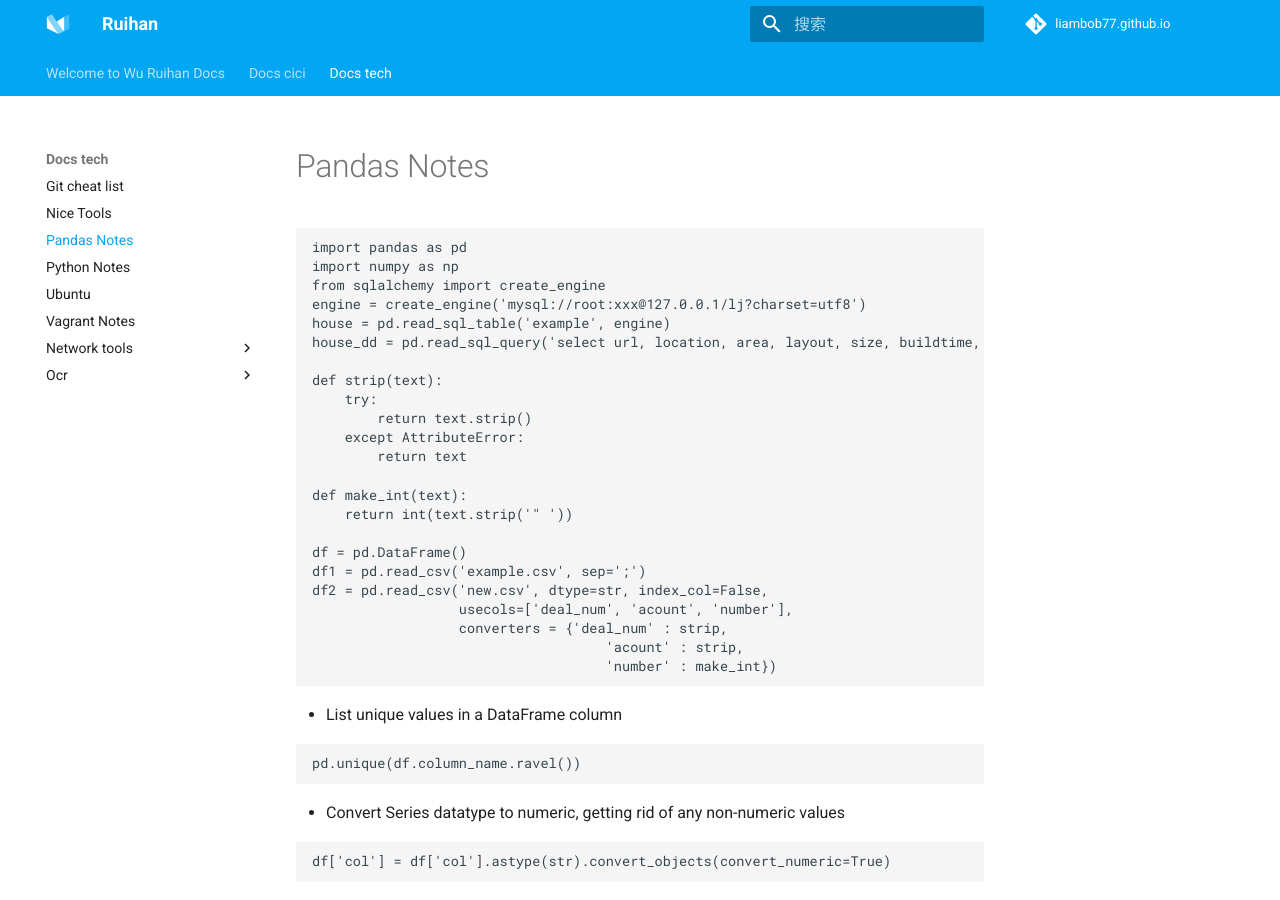
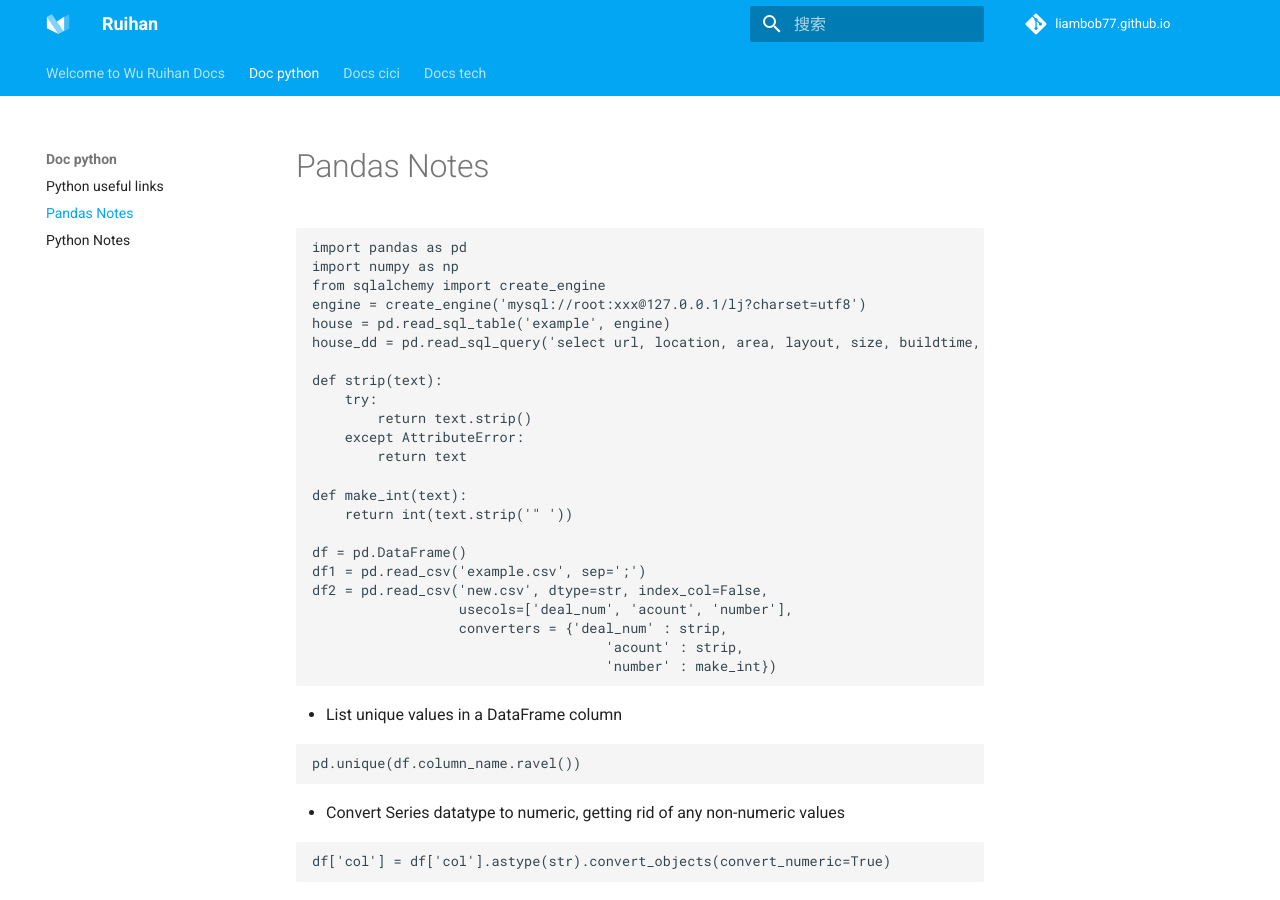
Before and after one commit to liambob77/ruihan.tech, an MkDocs documentation site: the page built from docs/doc_python/pandas.md, in a window 1280 px wide and 900 px high. Built offline with MkDocs 1.6.1 and Material for MkDocs 9.7.7, drawn with Linux system fonts in a browser that asks for light colours; comment, search, counter and statistics services are not loaded.

Commit message:
add doc_python

```diff
--- /dev/null
+++ b/docs/doc_python/index.md
@@ -0,0 +1,3 @@
+# Python useful links
+
+[python3 官方文档](https://docs.python.org/zh-cn/3/)
```
Also changed, not shown: docs/doc_python/python.md (renamed from docs/docs_tech/python.md, +0 -2 lines), docs/doc_python/pandas.md (renamed from docs/docs_tech/pandas.md).
